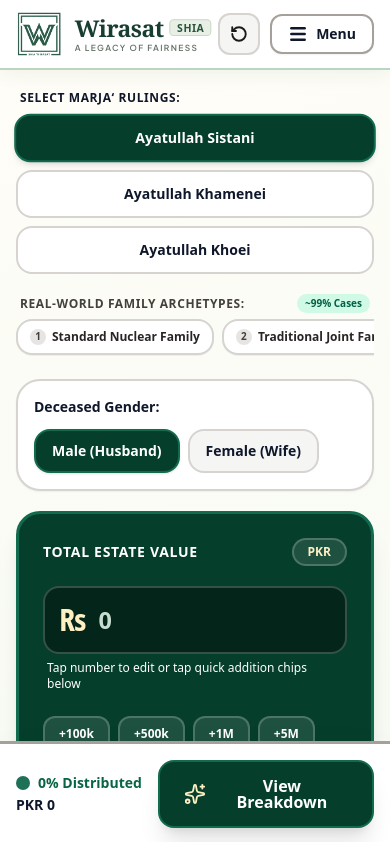
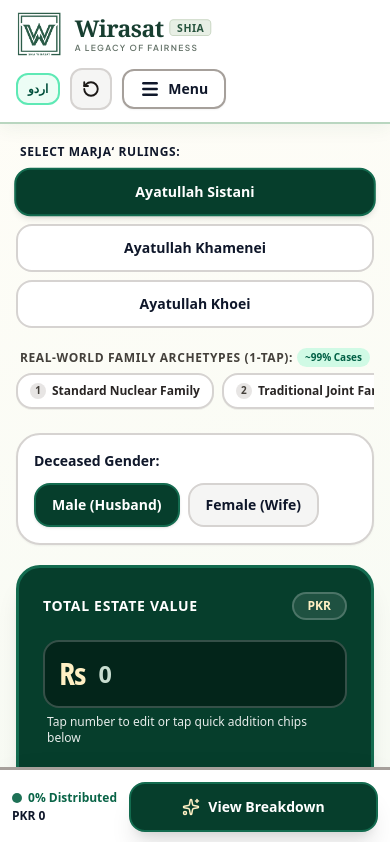
Before and after one commit to getmorefromlife/wirasat, a Next.js app: page / in a window 390 px wide. Shown: the top 842 px of the page. Built offline with nearby package versions, Linux system fonts and the light colour scheme; a web font is replaced by a local one.

Commit message:
fix(polish): eliminate hydration mismatch, fix mobile BiDi text & bottom CTA, sync wasiyyah language, and add branded 404 page

```diff
--- a/src/components/export/EstateSettlementWorksheet.tsx
+++ b/src/components/export/EstateSettlementWorksheet.tsx
@@ -32,6 +32,11 @@
 };
 
 export function EstateSettlementWorksheet() {
+  const [mounted, setMounted] = React.useState(false);
+  React.useEffect(() => {
+    setMounted(true);
+  }, []);
+
   const {
     language,
     deceased,
@@ -40,6 +45,8 @@
     heirs,
     getCalculationResult,
   } = useInheritanceStore();
+
+  if (!mounted) return null;
 
   const isUr = language === "ur";
   const result = getCalculationResult();
--- a/src/components/mobile/MobileCalculator.tsx
+++ b/src/components/mobile/MobileCalculator.tsx
@@ -50,6 +50,7 @@
     loadPreset,
     activePresetId,
     setActiveView,
+    setLanguage,
   } = useInheritanceStore();
 
   const isUr = language === "ur";
@@ -297,6 +298,15 @@
         </div>
 
         <div className="flex items-center gap-2.5">
+          {/* Quick Language Toggle */}
+          <button
+            onClick={() => setLanguage(isUr ? "en" : "ur")}
+            className="px-2.5 py-1.5 rounded-xl text-xs font-black text-emerald-900 bg-emerald-50 hover:bg-emerald-100 border-2 border-emerald-300 transition-colors cursor-pointer"
+            title={isUr ? "Switch to English" : "اردو میں دیکھیں"}
+          >
+            {isUr ? "EN" : "اردو"}
+          </button>
+
           {/* Quick Reset */}
           <button
             onClick={() => {
@@ -362,7 +372,7 @@
         <div className="space-y-1.5">
           <div className="flex items-center justify-between px-1">
             <span className={`text-xs font-black uppercase tracking-wider text-stone-700 ${isUr ? "font-nastaliq" : "font-sans"}`}>
-              {isUr ? "حقیقی خاندانی نمونے (1-Tap Templates):" : "Real-World Family Archetypes:"}
+              {isUr ? "حقیقی خاندانی سانچے (فوری انتخاب):" : "Real-World Family Archetypes (1-Tap):"}
             </span>
             <span className="text-[10px] font-bold text-emerald-800 bg-emerald-100 px-2 py-0.5 rounded-full">
               ~99% Cases
@@ -460,7 +470,26 @@
                 className="w-full min-w-0 bg-transparent text-3xl sm:text-5xl font-black text-white placeholder-stone-400 outline-hidden font-sans tracking-tight"
               />
             </div>
-            <div className={`text-xs sm:text-sm text-white font-medium px-1 ${
+            {/* Human-Readable Amount Helper */}
+            {totalGrossAssets > 0 && (
+              <div className="flex items-center justify-between text-xs font-bold text-emerald-200 px-1 pt-0.5">
+                <span className="font-mono">{currency} {totalGrossAssets.toLocaleString()}</span>
+                {currency === "PKR" && (
+                  <span className={isUr ? "font-nastaliq text-xs" : "font-sans"}>
+                    {totalGrossAssets >= 10000000
+                      ? isUr
+                        ? `${(totalGrossAssets / 10000000).toFixed(2)} کروڑ روپے`
+                        : `${(totalGrossAssets / 10000000).toFixed(2)} Crore PKR`
+                      : totalGrossAssets >= 100000
+                      ? isUr
+                        ? `${(totalGrossAssets / 100000).toFixed(2)} لاکھ روپے`
+                        : `${(totalGrossAssets / 100000).toFixed(2)} Lakh PKR`
+                      : ""}
+                  </span>
+                )}
+              </div>
+            )}
+            <div className={`text-xs sm:text-sm text-white/90 font-medium px-1 ${
               isUr ? "font-nastaliq leading-[2.2]" : "font-sans"
             }`}>
               {isUr
@@ -1052,26 +1081,26 @@
       </main>
 
       {/* 8. Sticky Bottom Floating CTA (High Contrast) */}
-      <div className={`fixed bottom-0 inset-x-0 z-40 bg-white border-t-3 border-stone-400 p-4 shadow-2xl ${
+      <div className={`fixed bottom-0 inset-x-0 z-40 bg-white border-t-3 border-stone-400 p-3 sm:p-4 shadow-2xl ${
         isUr ? "font-nastaliq" : "font-sans"
       }`}>
-        <div className="max-w-lg mx-auto flex items-center justify-between gap-4">
-          <div className="shrink-0">
-            <div className="flex items-center gap-2 text-sm sm:text-base font-black text-theme-brand">
-              <span className="w-3.5 h-3.5 rounded-full bg-theme-brand animate-pulse" />
+        <div className="max-w-lg mx-auto flex items-center justify-between gap-3">
+          <div className="shrink-0 min-w-[95px]">
+            <div className="flex items-center gap-1.5 text-xs sm:text-base font-black text-theme-brand">
+              <span className="w-2.5 h-2.5 rounded-full bg-theme-brand animate-pulse shrink-0" />
               <span suppressHydrationWarning>{totalPercentage.toFixed(0)}% {isUr ? "تقسیم" : "Distributed"}</span>
             </div>
-            <div className="text-sm sm:text-base text-[#0f172a] font-black mt-0.5">
+            <div className="text-xs sm:text-base text-[#0f172a] font-black mt-0.5 truncate">
               <span suppressHydrationWarning>{currency} {formatNumber(netEstate)}</span>
             </div>
           </div>
 
           <button
             onClick={() => setIsResultSheetOpen(true)}
-            className="flex-1 py-4 px-6 rounded-2xl bg-theme-card-dark hover:bg-theme-card-dark-hover text-white font-black text-base sm:text-lg flex items-center justify-center gap-2.5 shadow-xl border-2 border-theme-card-dark transition-transform active:scale-98 cursor-pointer"
+            className="flex-1 py-3.5 px-3 sm:px-6 rounded-2xl bg-theme-card-dark hover:bg-theme-card-dark-hover text-white font-black text-sm sm:text-lg flex items-center justify-center gap-2 shadow-xl border-2 border-theme-card-dark transition-transform active:scale-98 cursor-pointer min-w-0"
           >
-            <Sparkles size={22} className="text-theme-gold shrink-0" />
-            <span className={isUr ? "font-nastaliq text-lg sm:text-xl leading-none pt-1" : "leading-none"}>
+            <Sparkles size={18} className="text-theme-gold shrink-0" />
+            <span className={`truncate ${isUr ? "font-nastaliq text-base sm:text-xl leading-none pt-1" : "leading-none"}`}>
               {isUr ? "حساب کی تفصیل دیکھیں" : "View Breakdown"}
             </span>
           </button>
--- a/src/components/wasiyyah/WasiyyahView.tsx
+++ b/src/components/wasiyyah/WasiyyahView.tsx
@@ -134,7 +134,11 @@
             {/* Quick Language Toggle */}
             <button
               type="button"
-              onClick={() => setInternalLang(isUr ? "en" : "ur")}
+              onClick={() => {
+                const nextLang = isUr ? "en" : "ur";
+                setInternalLang(nextLang);
+                setLanguage(nextLang);
+              }}
               className={`inline-flex items-center gap-1.5 px-3 py-1.5 rounded-xl bg-theme-chip text-theme-brand text-xs font-bold border border-theme-chip hover:bg-theme-chip transition-all cursor-pointer shadow-2xs ${isUr ? "font-nastaliq leading-[2]" : ""}`}
             >
               <Globe2 className="w-3.5 h-3.5" />
--- a/src/components/wizard/SimpleDistributionInfographic.tsx
+++ b/src/components/wizard/SimpleDistributionInfographic.tsx
@@ -116,7 +116,7 @@
           <div>
             <div className="inline-flex items-center gap-1.5 px-2.5 py-0.5 rounded-full bg-[#edf3e7] text-[#245642] text-[11px] font-black uppercase tracking-wider border border-[#c4d4be]">
               <Sparkles className="w-3.5 h-3.5 text-amber-500" />
-              <span>{isUr ? "ایک تصویری آسان خلاصہ (One-Picture Visual)" : "At-A-Glance Visual Infographic"}</span>
+              <span>{isUr ? "ایک تصویری آسان خلاصہ" : "At-A-Glance Visual Infographic"}</span>
             </div>
             <h3 className="font-serif font-bold text-xl sm:text-2xl text-[#172e22] mt-0.5">
               {isUr ? "خلاصۂ تقسیم برائے عام فہم" : "Simplified Heir Distribution Snapshot"}
@@ -145,7 +145,7 @@
           }`}
         >
           <Calculator className="w-4 h-4" />
-          <span>{isUr ? "فوری جیبی کیلکولیٹر (What-If)" : "Live Pocket Calculator"}</span>
+          <span>{isUr ? "فوری فرضی تخمینہ کار" : "Live Pocket Calculator"}</span>
         </button>
       </div>
 
@@ -225,7 +225,7 @@
           </div>
           <div>
             <span className="text-xs font-black uppercase tracking-wider text-[#245642] block">
-              {isUr ? "کل قابلِ تقسیم خالص ترکہ (Net Distributable Estate)" : "Total Net Distributable Estate"}
+              {isUr ? "کل قابلِ تقسیم خالص ترکہ" : "Total Net Distributable Estate"}
             </span>
             <div className="flex items-baseline gap-2 mt-1 flex-wrap">
               <span className="font-mono text-2xl sm:text-3xl font-black text-[#172e22]" dir="ltr">
```
Also changed, not shown: src/app/not-found.tsx (added, +40 -0 lines), src/components/visuals/VisualChartsStudio.tsx (+4 -4 lines).
